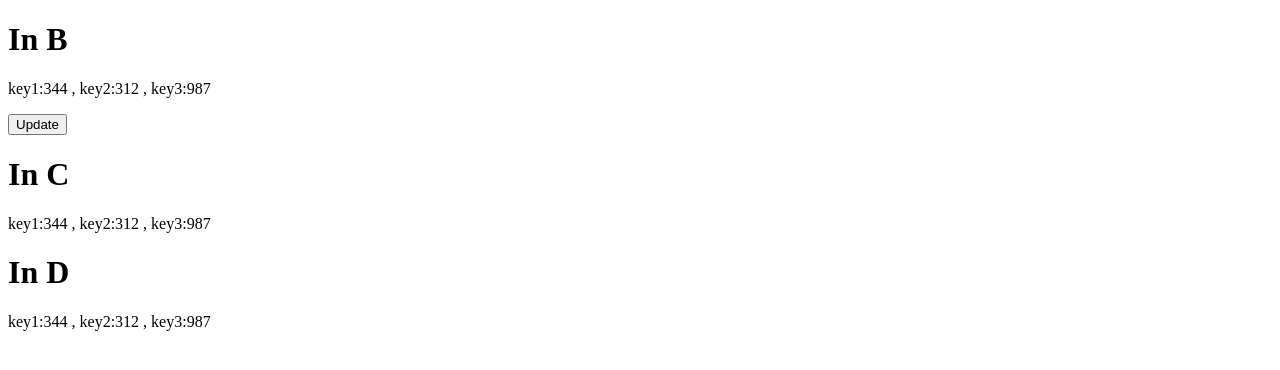
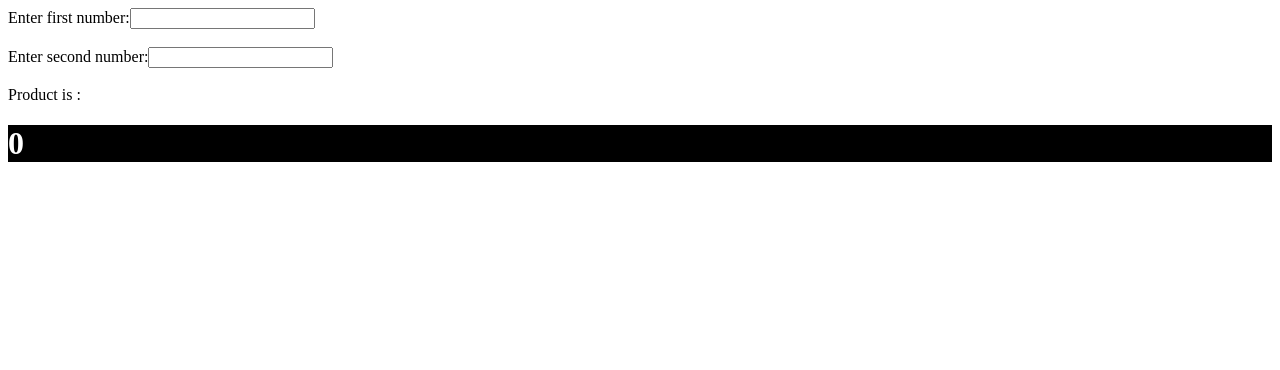
Before and after one commit to JavedRaza/React2021HW, a React (Create React App) app: page / in a window 1280 px wide. Shown: the top 370 px of the page. Built offline with nearby package versions, Linux system fonts and the light colour scheme.

Commit message:
Home Work day-4

```diff
--- a/src/App.js
+++ b/src/App.js
@@ -1,11 +1,11 @@
 import React from 'react';
-import Homework3 from './Components/Day-3/homework3';
+import Homework4 from './Components/Day-4/homework4';
 
 
 function App() {
   return (
       <>
-         < Homework3 />
+         < Homework4 />
     </>
   );
 }
--- /dev/null
+++ b/src/Components/Day-4/homework4.js
@@ -0,0 +1,34 @@
+import React , { useEffect, useState } from "react";
+
+
+ const Multiplier = () => {
+  const [first , setFirst] = useState(0);
+  const [second , setSecond] = useState(0);
+  const [product, setProduct] = useState(0);
+
+   useEffect(()=>{
+          setProduct(()=>{
+            return first*second;
+          })
+  } , [first , second])
+
+  return (
+    <div className="App">
+      <div>
+      Enter first number:
+      <input type="number" onChange={(e)=> setFirst(e.target.value)}/>
+      <br/>
+      <br/>
+      Enter second number:
+      <input type="number" onChange={(e)=> setSecond(e.target.value)}/>
+      <br/>
+      <br/>
+      Product is :
+      <br/>
+      <h1 style={{backgroundColor : "Black" , color:"white"}}> {product}</h1>
+      </div>
+    </div>
+  );
+}
+
+export default Multiplier;
```
